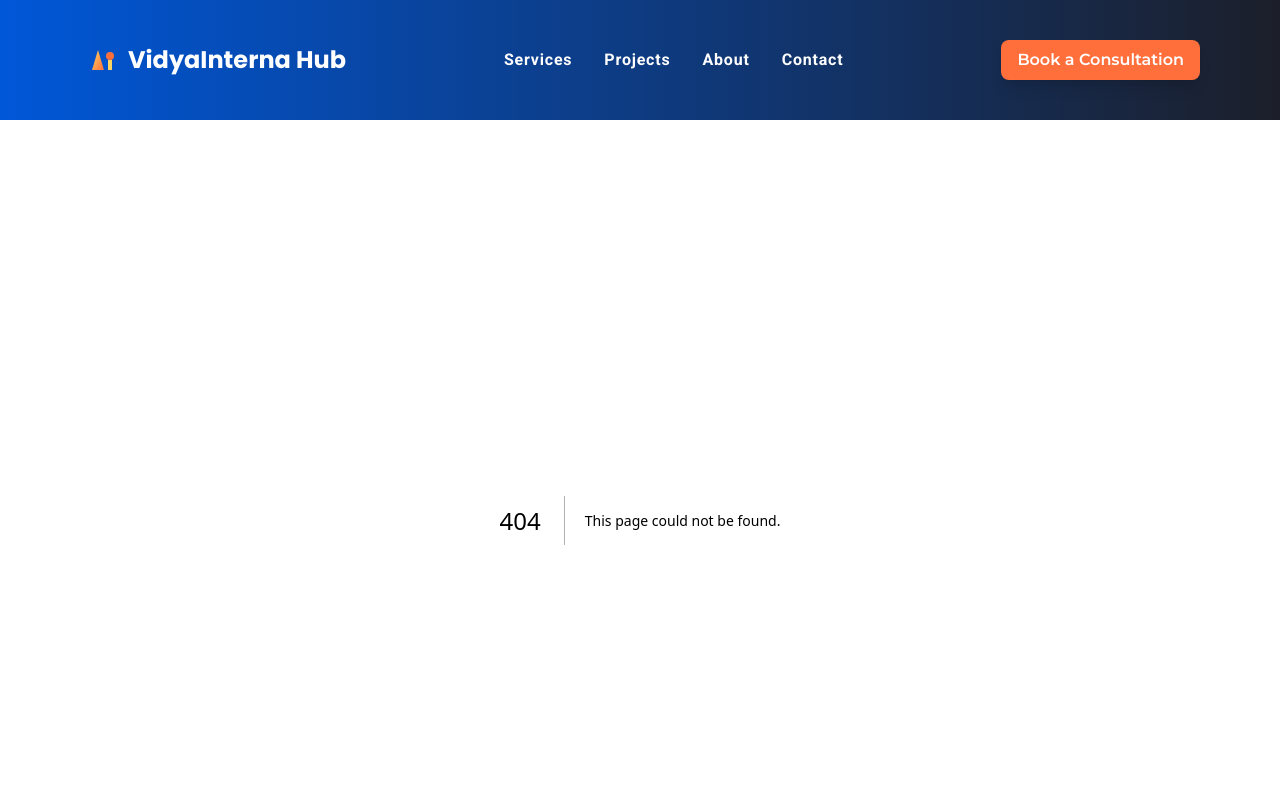
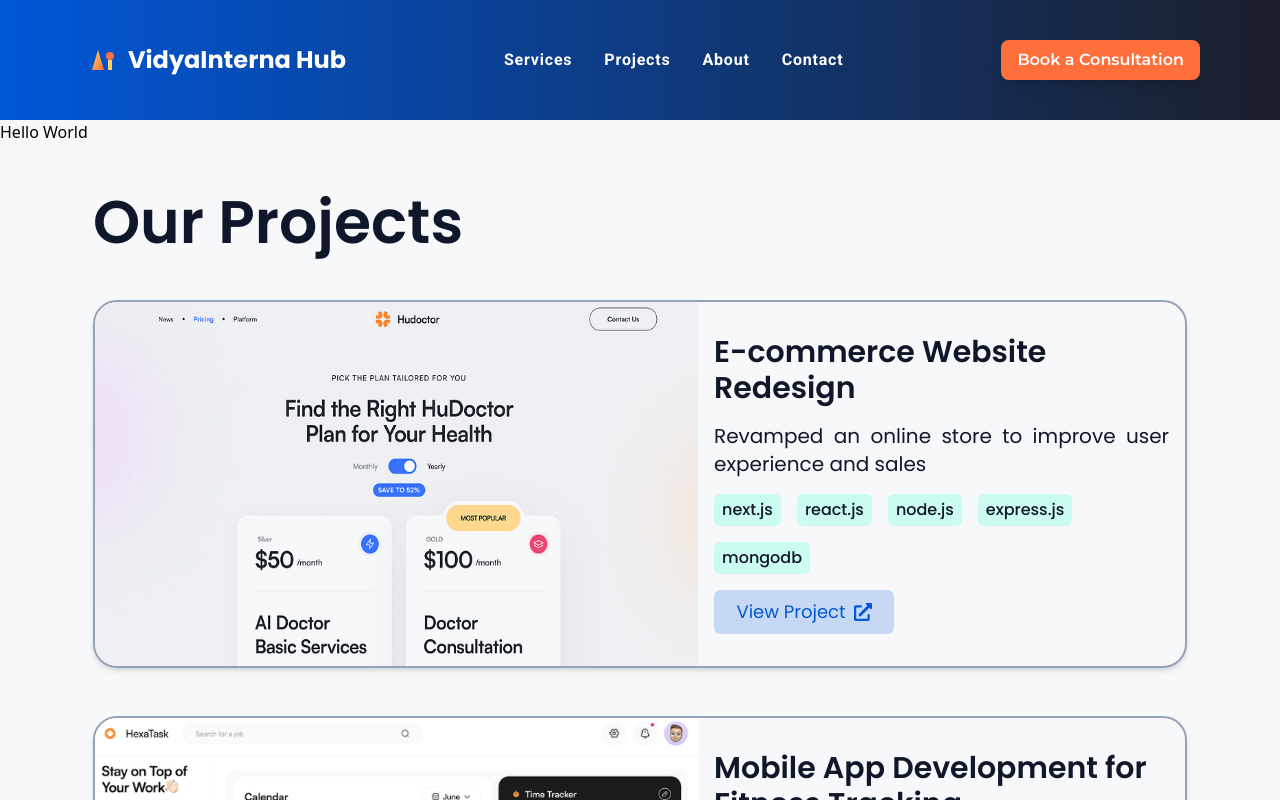
Before and after one commit to VidyaInternaHub/business-portfolio, a Next.js app: page /projects in a window 1280 px wide. Before the commit this address had no page. Shown: the top 800 px of the page. Built offline with nearby package versions, Linux system fonts and the light colour scheme.

Commit message:
implement project page

```diff
--- /dev/null
+++ b/app/projects/page.tsx
@@ -0,0 +1,10 @@
+import Projects from "@/components/Projects/Projects";
+
+export default function Page() {
+    return (
+        <>
+            Hello World
+            <Projects />
+        </>
+    )
+}
```
